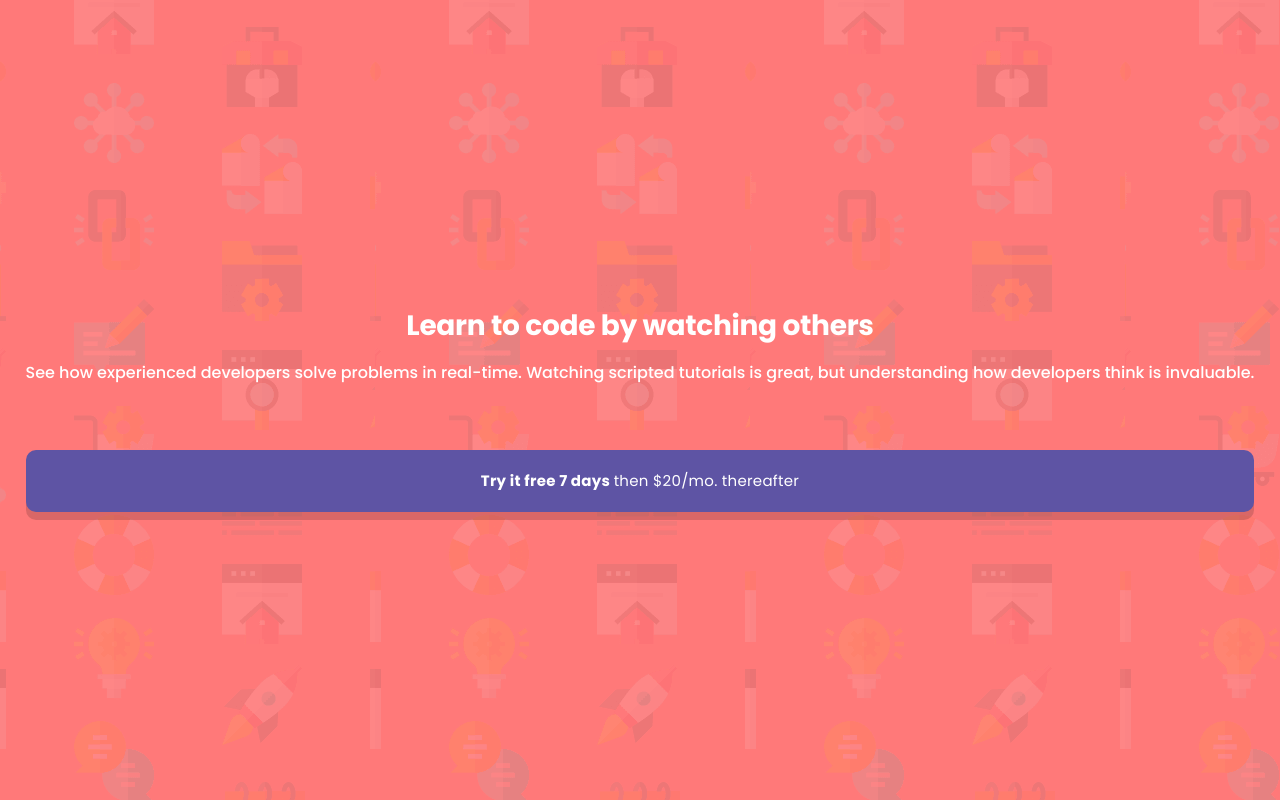
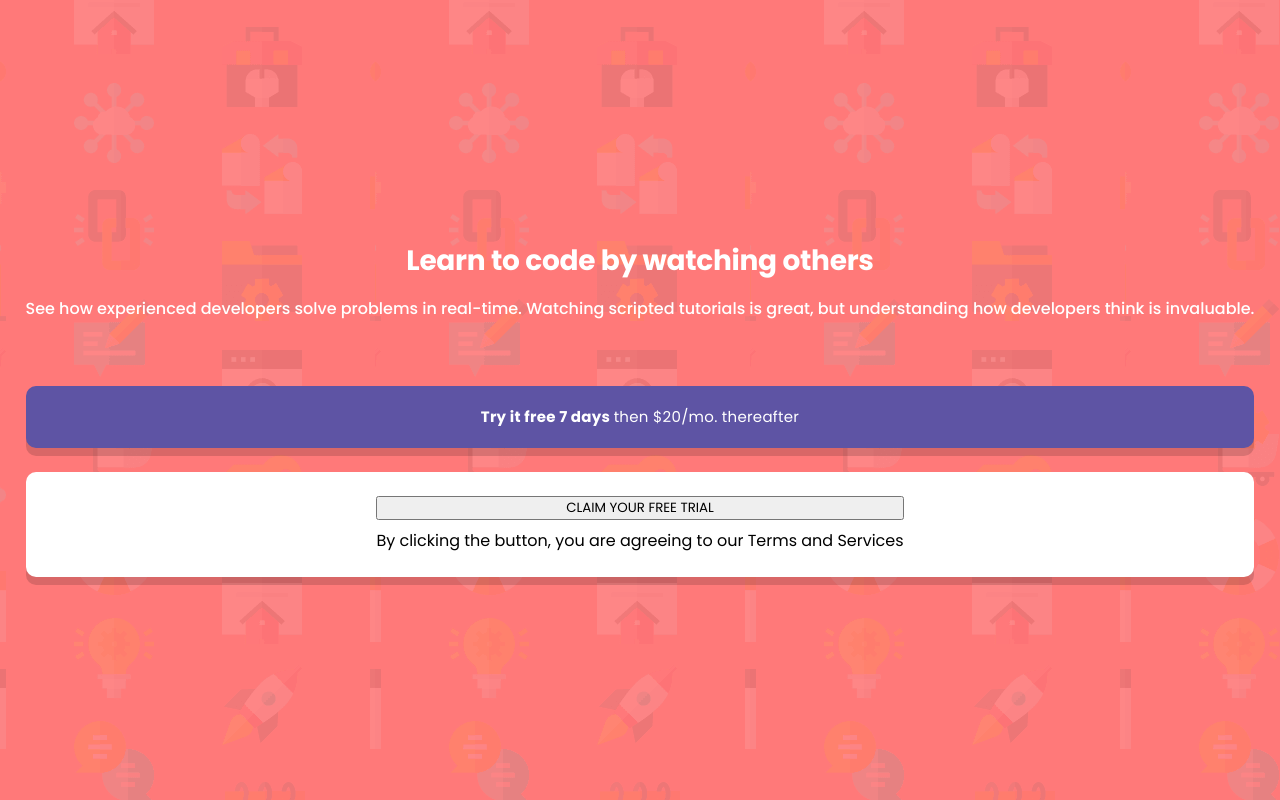
Before and after one commit to mariambuzaladze/Intro-component-with-sign-up-form, a React (Vite) app: page / in a window 1280 px wide. Built offline with nearby package versions, Linux system fonts and the light colour scheme.

Commit message:
add signUp elements

```diff
--- a/src/components/Input/Input.jsx
+++ b/src/components/Input/Input.jsx
@@ -0,0 +1,5 @@
+import "./input.css";
+
+export default function Input() {
+  return;
+}
--- a/src/components/SignUp/SignUp.jsx
+++ b/src/components/SignUp/SignUp.jsx
@@ -1,5 +1,19 @@
 import "./signUp.css";
+import Input from "../Input/Input";
 
 export default function SignUp() {
-  return;
+  return (
+    <div className="sign-up">
+      <Input />
+      <Input />
+      <Input />
+      <Input />
+      <div className="button">
+        <button>CLAIM YOUR FREE TRIAL</button>
+        <p className="button-text">
+          By clicking the button, you are agreeing to our Terms and Services
+        </p>
+      </div>
+    </div>
+  );
 }
--- a/src/components/SignUp/signUp.css
+++ b/src/components/SignUp/signUp.css
@@ -0,0 +1,16 @@
+.sign-up {
+  display: flex;
+  flex-direction: column;
+  align-items: center;
+  padding: 24px;
+  gap: 16px;
+  border-radius: 10px;
+  box-shadow: 0 8px 0 0 rgba(0, 0, 0, 0.15);
+  background-color: #fff;
+}
+
+.button {
+  display: flex;
+  flex-direction: column;
+  gap: 8px;
+}
```
